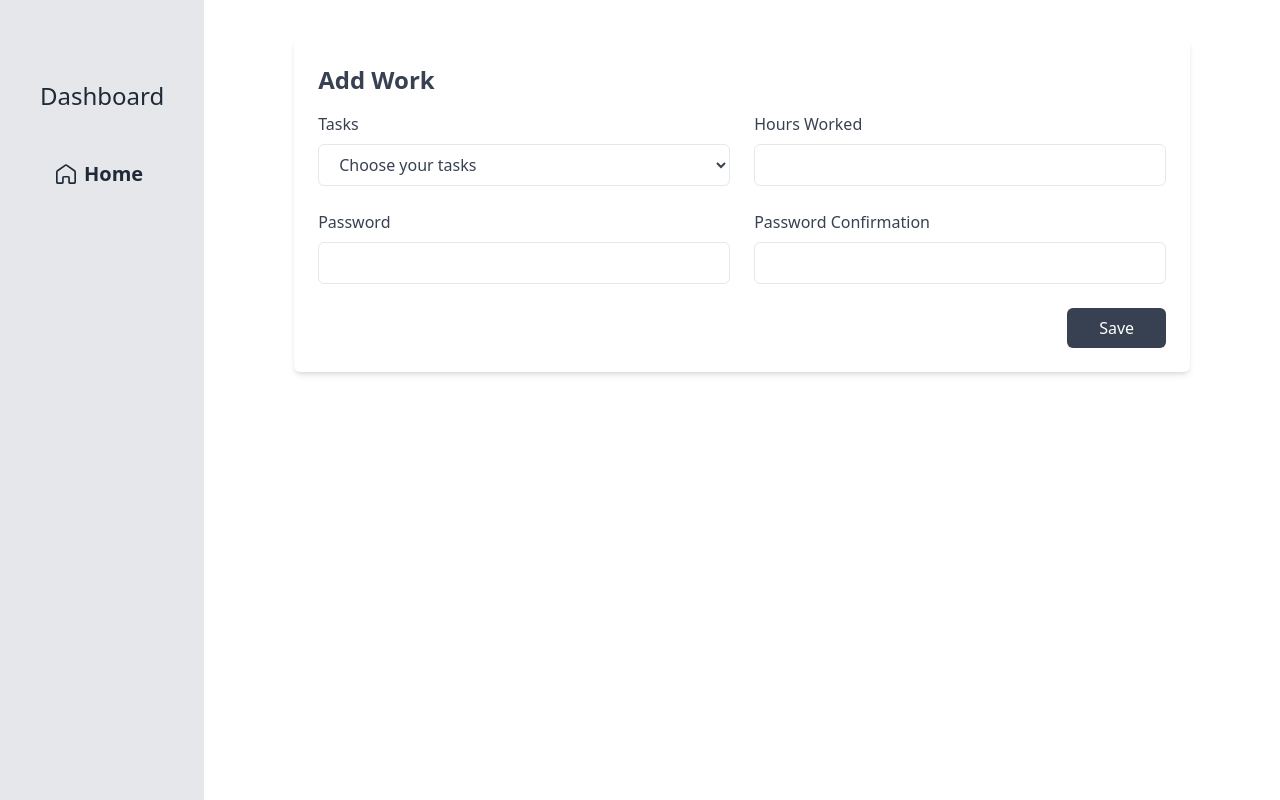
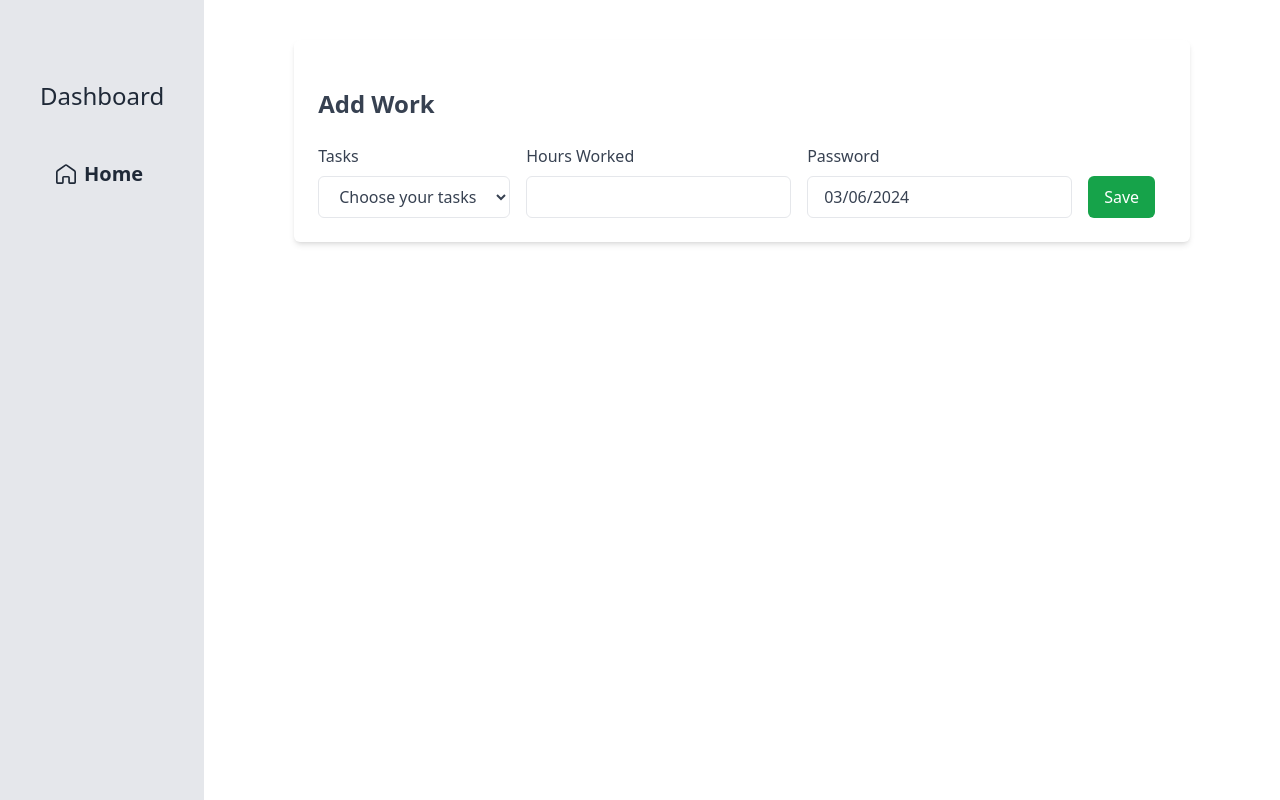
Before and after one commit to snehashisroyofficial/employee-hub-client, a React (Vite) app: page /dashboard/work-sheet in a window 1280 px wide. Built offline with nearby package versions, Linux system fonts and the light colour scheme; no server answers.

Commit message:
work sheet work add form build

```diff
--- a/src/Layout/Dashboard.jsx
+++ b/src/Layout/Dashboard.jsx
@@ -13,8 +13,6 @@ import useRole from "../Hooks/useRole";
 const Dashboard = () => {
   const { user } = useAuth();
   const [role] = useRole();
-
-  console.log(role);
 
   const employeeLinks = (
     <>
--- a/src/Pages/Dashboard/WorkSheet.jsx
+++ b/src/Pages/Dashboard/WorkSheet.jsx
@@ -1,9 +1,12 @@
 import { useQuery } from "@tanstack/react-query";
-import React from "react";
+import React, { useState } from "react";
 import useAxiosPublic from "../../Hooks/useAxiosPublic";
+import DatePicker from "react-datepicker";
+import "react-datepicker/dist/react-datepicker.css";
 
 const WorkSheet = () => {
   const axiosPublic = useAxiosPublic();
+  const [startDate, setStartDate] = useState(new Date());
 
   const { data: worksheet, refetch } = useQuery({
     queryKey: ["worksheet"],
@@ -13,31 +16,40 @@ const WorkSheet = () => {
     },
   });
 
+  const handleOnSubmit = (e) => {
+    e.preventDefault();
+    const form = e.target;
+    const task = form.task.value;
+    const work = form.workinghours.value;
+    const date = startDate;
+
+    console.log(task, work, date);
+  };
+
   return (
     <div>
       {/* task add form  */}
       <div>
-        <section class="max-w-4xl p-6 mx-auto bg-white rounded-md shadow-md dark:bg-gray-800">
-          <h2 class="text-2xl font-semibold text-gray-700 capitalize dark:text-white">
+        <section className="max-w-4xl p-6 mx-auto bg-white rounded-md shadow-md dark:bg-gray-800">
+          <h2 className="text-2xl py-6 font-semibold text-gray-700 capitalize dark:text-white">
             Add Work
           </h2>
 
-          <form>
-            <div class="grid grid-cols-1 gap-6 mt-4 sm:grid-cols-2">
+          <form onSubmit={handleOnSubmit}>
+            <div className="flex  gap-4">
               {/* tasks  */}
               <div>
-                <label class="text-gray-700 dark:text-gray-200" for="username">
+                <label
+                  className="text-gray-700 dark:text-gray-200"
+                  htmlFor="username"
+                >
                   Tasks
                 </label>
-                {/* <input
-                  id="username"
-                  type="text"
-                  class="block w-full px-4 py-2 mt-2 text-gray-700 bg-white border border-gray-200 rounded-md dark:bg-gray-800 dark:text-gray-300 dark:border-gray-600 focus:border-blue-400 focus:ring-blue-300 focus:ring-opacity-40 dark:focus:border-blue-300 focus:outline-none focus:ring"
-                /> */}
 
                 <select
                   defaultValue=""
-                  class="block w-full px-4 py-2 mt-2 text-gray-700 bg-white border border-gray-200 rounded-md dark:bg-gray-800 dark:text-gray-300 dark:border-gray-600 focus:border-blue-400 focus:ring-blue-300 focus:ring-opacity-40 dark:focus:border-blue-300 focus:outline-none focus:ring"
+                  name="task"
+                  className="block w-full px-4 py-2 mt-2 text-gray-700 bg-white border border-gray-200 rounded-md dark:bg-gray-800 dark:text-gray-300 dark:border-gray-600 focus:border-blue-400 focus:ring-blue-300 focus:ring-opacity-40 dark:focus:border-blue-300 focus:outline-none focus:ring"
                 >
                   <option disabled value="">
                     Choose your tasks
@@ -51,46 +63,44 @@ const WorkSheet = () => {
               {/* hours worked  */}
               <div>
                 <label
-                  class="text-gray-700 dark:text-gray-200"
-                  for="hours-worked"
+                  className="text-gray-700 dark:text-gray-200"
+                  htmlFor="hours-worked"
                 >
                   Hours Worked
                 </label>
                 <input
                   id="hours-worked"
                   type="number"
-                  class="block w-full px-4 py-2 mt-2 text-gray-700 bg-white border border-gray-200 rounded-md dark:bg-gray-800 dark:text-gray-300 dark:border-gray-600 focus:border-blue-400 focus:ring-blue-300 focus:ring-opacity-40 dark:focus:border-blue-300 focus:outline-none focus:ring"
+                  name="workinghours"
+                  className="block w-full px-4 py-2 mt-2 text-gray-700 bg-white border border-gray-200 rounded-md dark:bg-gray-800 dark:text-gray-300 dark:border-gray-600 focus:border-blue-400 focus:ring-blue-300 focus:ring-opacity-40 dark:focus:border-blue-300 focus:outline-none focus:ring"
                 />
               </div>
+
+              {/* date picker  */}
               <div>
-                <label class="text-gray-700 dark:text-gray-200" for="password">
+                <label
+                  className="text-gray-700 dark:text-gray-200"
+                  htmlFor="password"
+                >
                   Password
                 </label>
-                <input
-                  id="password"
-                  type="password"
-                  class="block w-full px-4 py-2 mt-2 text-gray-700 bg-white border border-gray-200 rounded-md dark:bg-gray-800 dark:text-gray-300 dark:border-gray-600 focus:border-blue-400 focus:ring-blue-300 focus:ring-opacity-40 dark:focus:border-blue-300 focus:outline-none focus:ring"
-                />
+                <div className="block w-full px-4 py-2 mt-2 text-gray-700 bg-white border border-gray-200 rounded-md dark:bg-gray-800 dark:text-gray-300 dark:border-gray-600 focus:border-blue-400 focus:ring-blue-300 focus:ring-opacity-40 dark:focus:border-blue-300 focus:outline-none focus:ring">
+                  <DatePicker
+                    selected={startDate}
+                    dateFormat="dd/MM/yyyy"
+                    className="w-full"
+                    onChange={(date) => setStartDate(date)}
+                  />
+                </div>
               </div>
-              <div>
-                <label
-                  class="text-gray-700 dark:text-gray-200"
-                  for="passwordConfirmation"
+              <div className="flex justify-end mt-8">
+                <button
+                  type="submit"
+                  className="px-4 py-2  text-white transition-colors duration-300 transform bg-green-600 rounded-md hover:bg-green-600 focus:outline-none focus:bg-green-600"
                 >
-                  Password Confirmation
-                </label>
-                <input
-                  id="passwordConfirmation"
-                  type="password"
-                  class="block w-full px-4 py-2 mt-2 text-gray-700 bg-white border border-gray-200 rounded-md dark:bg-gray-800 dark:text-gray-300 dark:border-gray-600 focus:border-blue-400 focus:ring-blue-300 focus:ring-opacity-40 dark:focus:border-blue-300 focus:outline-none focus:ring"
-                />
+                  Save
+                </button>
               </div>
-            </div>
-
-            <div class="flex justify-end mt-6">
-              <button class="px-8 py-2.5 leading-5 text-white transition-colors duration-300 transform bg-gray-700 rounded-md hover:bg-gray-600 focus:outline-none focus:bg-gray-600">
-                Save
-              </button>
             </div>
           </form>
         </section>
```
